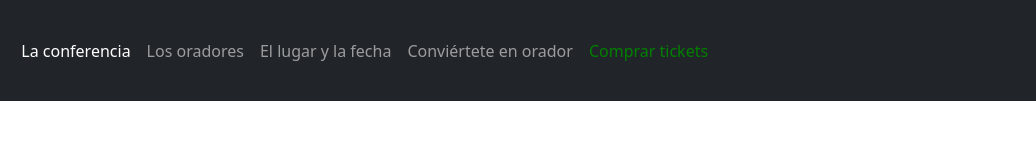
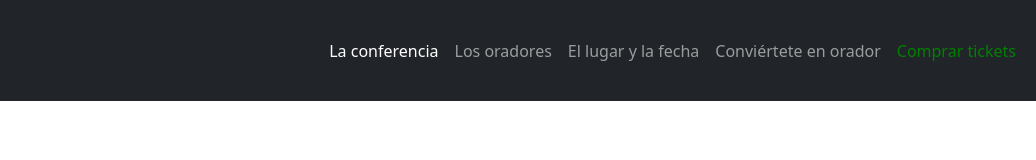
Before and after one commit to YamilH/IntegradorJavascriptGrupo7, a plain HTML site: page ticket.html in a window 1280 px wide. Shown: the full height of the page, 244-1280 px from the left. Drawn offline with nearby package versions, Linux system fonts and the light colour scheme.

Commit message:
Margin mejorado

```diff
--- a/ticket.html
+++ b/ticket.html
@@ -18,7 +18,7 @@
       <button class="navbar-toggler" type="button" data-bs-toggle="collapse" data-bs-target="#navbarNav" aria-controls="navbarNav" aria-expanded="false" aria-label="Toggle navigation">
         <span class="navbar-toggler-icon"></span>
       </button>
-       <div class="collapse navbar-collapse" id="navbarNavAltMarkup">
+       <div class="collapse navbar-collapse justify-content-end"g id="navbarNavAltMarkup">
          <div class="navbar-nav">
            <a class="nav-link active" aria-current="page" href="#conference">La conferencia</a>
           <a class="nav-link" href="#speakers">Los oradores</a>
```
Also changed, not shown: index.html (+1 -1 lines).
